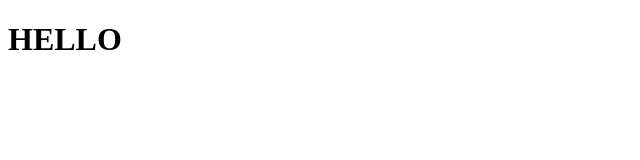
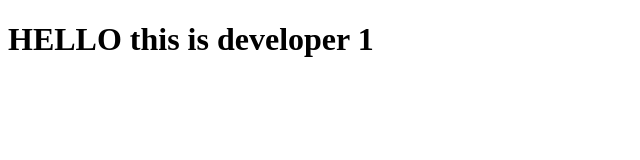
Before and after one commit to vaishnavi1401/devops-, a plain HTML site: page index.html in a window 1280 px wide. Shown: the whole page, without its empty margins (0-640 px from the left). Drawn offline with Linux system fonts and the light colour scheme.

Commit message:
first commit by dev

```diff
--- a/index.html
+++ b/index.html
@@ -6,7 +6,7 @@
     <title>Document</title>
 </head>
 <body>
-   <h1> HELLO</h1>
+   <h1> HELLO this is developer 1</h1>
 
 </body>
 </html>
```
